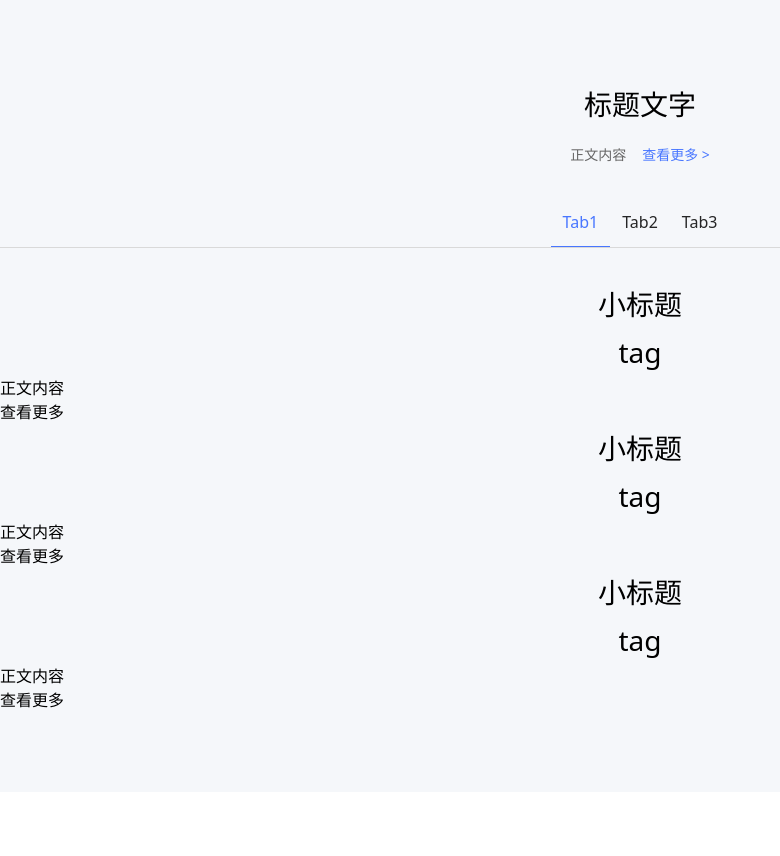
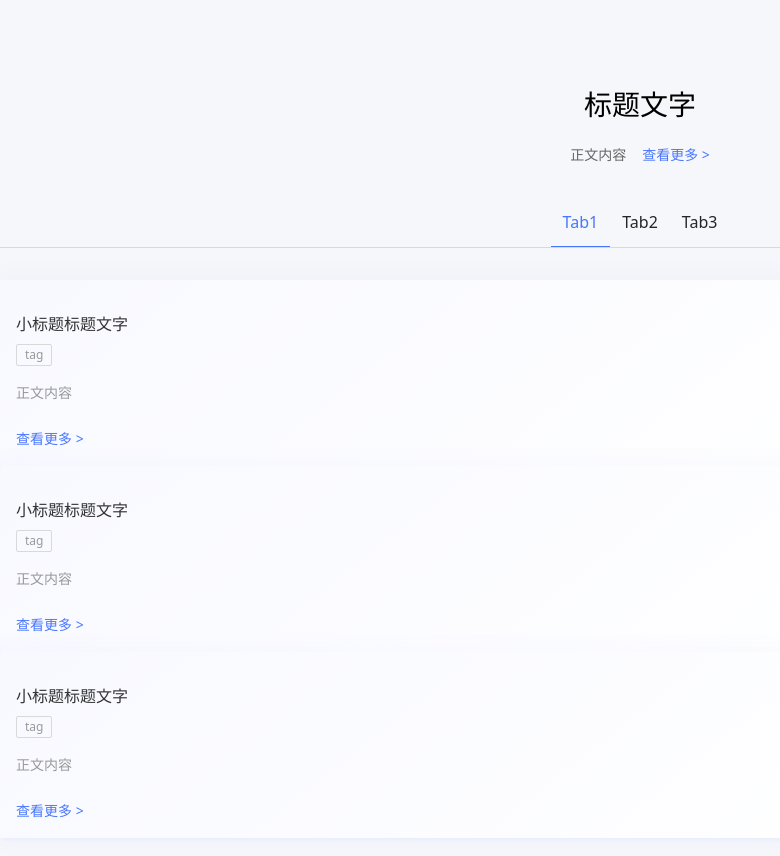
Before and after one commit to Alimjan2013/CMS, a Vue app: page / in a window 1280 px wide. Shown: the top 856 px of the page, without its empty margins (0-780 px from the left). Before the commit the page ends 800 px from the top, so only its background shows below. Built offline with nearby package versions, Linux system fonts and the light colour scheme.

Commit message:
优化 card

```diff
--- a/src/components/cards/iconCard.vue
+++ b/src/components/cards/iconCard.vue
@@ -1,15 +1,81 @@
 <template>
   <div class="card">
     <div class="icon64"></div>
-    <div>
+    <div class="cardBody">
       <div class="content">
         <div class="title">
-          <h5>小标题</h5>
+          <h5>小标题标题文字</h5>
           <div class="tag">tag</div>
         </div>
         <p>正文内容</p>
       </div>
-      <a>查看更多</a>
+      <a href="#">查看更多 ></a>
     </div>
   </div>
 </template>
+
+<style>
+.card{
+  padding:16px;
+  background: linear-gradient(141.42deg, #F7F8FF -10.89%, #FFFFFF 75.81%);
+  box-shadow: 0px 3px 6px -4px rgba(0, 61, 255, 0.1), 0px 0px 24px 8px rgba(0, 61, 255, 0.02);
+  border-radius: 2px;
+  display: flex;
+  flex-direction: column;
+  align-items: flex-start;
+  gap:16px;
+}
+.cardBody{
+  display: flex;
+  flex-direction: column;
+  align-items: flex-start;
+  padding: 0px;
+  gap: 24px;
+}
+.content{
+  display: flex;
+flex-direction: column;
+align-items: flex-start;
+gap: 16px;
+}
+.content .title{
+  display: flex;
+  flex-direction: column;
+  align-items: flex-start;
+  gap:8px;
+}
+h5{
+font-weight: 500;
+font-size: 16px;
+line-height: 24px;
+color: #333333;
+}
+.tag{
+  padding : 0px 8px;
+  color:#999;
+  font-size: 12px;
+  line-height: 20px;
+  text-align: center;
+  border: 1px solid #D9D9D9;
+  border-radius: 2px;
+}
+.content p{
+  font-weight: 400;
+  font-size: 14px;
+  line-height: 22px;
+  color: #999999;
+}
+.cardBody a {
+  font-weight: 400;
+font-size: 14px;
+line-height: 22px;
+/* identical to box height, or 157% */
+
+
+
+/* primary/1 常规 */
+
+color: #4876FF;
+}
+
+</style>
```
